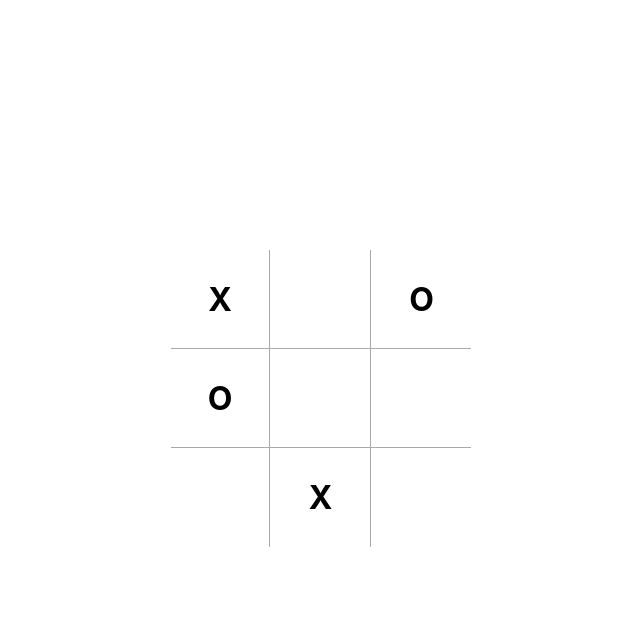
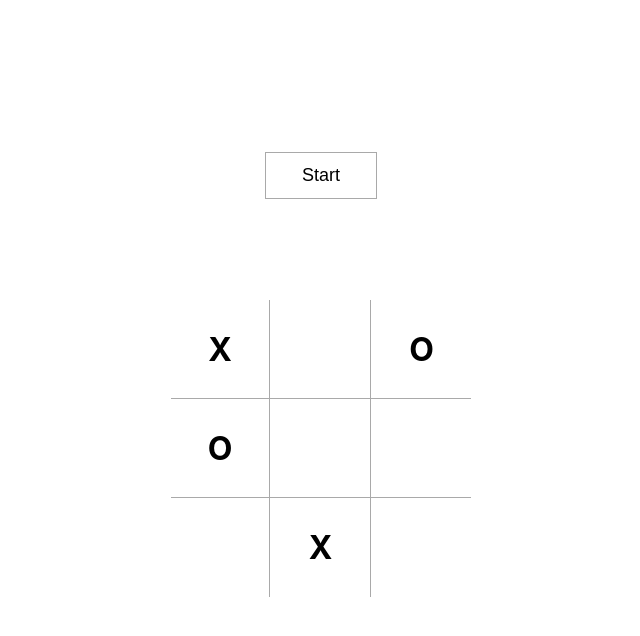
Before and after one commit to mingkunm/tic-tac-toe, a Next.js app: page / in a window 1280 px wide. Shown: the top 636 px of the page, without its empty margins (319-959 px from the left). Built offline with nearby package versions, Linux system fonts and the light colour scheme.

Commit message:
feat: Implement information box UI

```diff
--- /dev/null
+++ b/components/Button.module.sass
@@ -0,0 +1,11 @@
+.button
+  padding: 12px 36px
+  font-size: 18px
+  background: transparent
+  transition: 0.2s ease
+  border: 1px darkgray solid
+  font-weight: 400
+
+  &:hover
+    cursor: pointer
+    box-shadow: 0 0 2px 2px lightgray
--- /dev/null
+++ b/components/Button.tsx
@@ -0,0 +1,23 @@
+import { FunctionComponent } from 'react'
+
+import styles from './Button.module.sass'
+
+type ButtonProps = {
+	text: string
+	onClick: () => void
+	width?: string
+}
+
+const Button: FunctionComponent<ButtonProps> = ({
+	text,
+	onClick,
+	width = 'auto',
+}) => {
+	return (
+		<button onClick={onClick} style={{ width }} className={styles.button}>
+			{text}
+		</button>
+	)
+}
+
+export default Button
--- a/components/Board.module.sass
+++ b/containers/Board.module.sass
@@ -1,13 +1,7 @@
-.container
-  display: flex
-  justify-content: center
-  align-items: center
-  width: 100vw
-  height: 100vh
-
 .board
   width: 300px
   height: 300px
+  flex-grow: 1 1 auto
 
 .boardRow
   display: flex
--- a/components/Board.tsx
+++ b/containers/Board.tsx
@@ -34,12 +34,10 @@ const BoardRow: FunctionComponent<BoardRowProps> = ({ rowData, rowIndex }) => {
 
 const Board: FunctionComponent = () => {
 	return (
-		<div className={styles.container}>
-			<div className={styles.board}>
-				{MockData.map((rowData, rowIndex) => (
-					<BoardRow rowData={rowData} rowIndex={rowIndex} key={rowIndex} />
-				))}
-			</div>
+		<div className={styles.board}>
+			{MockData.map((rowData, rowIndex) => (
+				<BoardRow rowData={rowData} rowIndex={rowIndex} key={rowIndex} />
+			))}
 		</div>
 	)
 }
--- /dev/null
+++ b/containers/Container.module.sass
@@ -0,0 +1,7 @@
+.container
+  display: flex
+  flex-direction: column
+  justify-content: center
+  align-items: center
+  width: 100vw
+  height: 100vh
--- /dev/null
+++ b/containers/Container.tsx
@@ -0,0 +1,16 @@
+import { FunctionComponent } from 'react'
+
+import styles from './Container.module.sass'
+import InfoBox from './InfoBox'
+import Board from './Board'
+
+const Container: FunctionComponent = () => {
+	return (
+		<div className={styles.container}>
+			<InfoBox />
+			<Board />
+		</div>
+	)
+}
+
+export default Container
--- /dev/null
+++ b/containers/InfoBox.module.sass
@@ -0,0 +1,9 @@
+.container
+  width: 300px
+  height: 150px
+  margin-top: -100px
+  margin-bottom: 50px
+  display: flex
+  align-items: center
+  justify-content: center
+  flex-direction: column
--- /dev/null
+++ b/containers/InfoBox.tsx
@@ -0,0 +1,16 @@
+import { FunctionComponent } from 'react'
+
+import styles from './InfoBox.module.sass'
+import Button from '../components/Button'
+
+type InfoBoxProps = {}
+
+const InfoBox: FunctionComponent<InfoBoxProps> = () => {
+	return (
+		<div className={styles.container}>
+			<Button text='Start' onClick={() => console} />
+		</div>
+	)
+}
+
+export default InfoBox
--- a/next.config.js
+++ b/next.config.js
@@ -5,7 +5,7 @@ const path = require('path')
 const nextConfig = {
 	reactStrictMode: true,
 	eslint: {
-		dirs: ['pages', 'components'],
+		dirs: ['pages', 'components', 'containers'],
 	},
 	sassOptions: {
 		includePaths: [path.join(__dirname, 'styles')],
--- a/pages/index.tsx
+++ b/pages/index.tsx
@@ -1,9 +1,9 @@
 import type { NextPage } from 'next'
 
-import Board from '../components/Board'
+import App from '../containers/Container'
 
 const Home: NextPage = () => {
-	return <Board />
+	return <App />
 }
 
 export default Home
```
Also changed, not shown: containers/Square.module.sass (renamed from components/Square.module.sass), containers/Square.tsx (renamed from components/Square.tsx).
